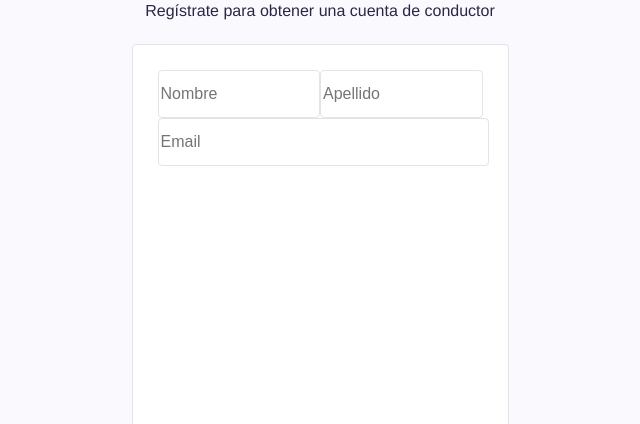
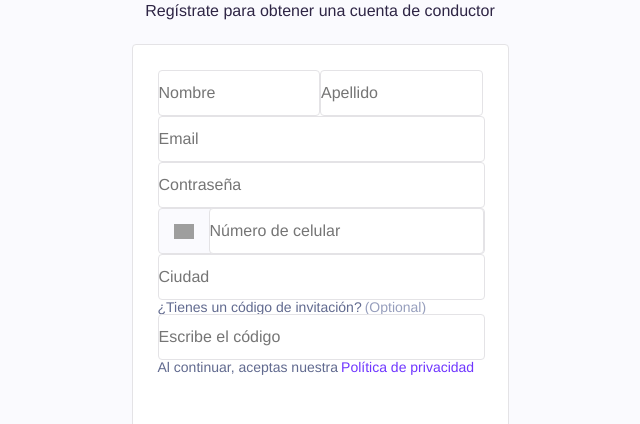
Before and after one commit to Isynopoulos1/react_challenge3, a React (Create React App) app: page / in a window 1280 px wide. Shown: the part 199-623 px from the top of the page, without its empty margins (320-960 px from the left). Built offline with nearby package versions, Linux system fonts and the light colour scheme; grey boxes are pictures that could not be loaded.

Commit message:
setting the register section part 1

```diff
--- /dev/null
+++ b/src/components/elements/Button/Button.js
@@ -0,0 +1,4 @@
+import React from "react";
+import PropTypes from "prop-types";
+
+//IMPORT STYLE
--- /dev/null
+++ b/src/components/elements/Button/Button.styles.js
@@ -0,0 +1,3 @@
+import styled from "styled-components";
+
+export const ButtonStyle = styled.button``;
--- a/src/components/elements/Input/Input.js
+++ b/src/components/elements/Input/Input.js
@@ -17,5 +17,9 @@ Input.defaultProps = {
   placeholder: "Im a placeholder",
   type: "text"
 };
+Input.defaultProps = {
+  placeholder: "Im a placeholder",
+  type: "email"
+};
 
 export default Input;
--- a/src/components/elements/Input/Input.styles.js
+++ b/src/components/elements/Input/Input.styles.js
@@ -6,4 +6,7 @@ export const InputStyle = styled.input`
   border: 1px solid #e4e3e6;
   border-radius: 4px;
   font-size: 16px;
+  padding: 0;
+  font-family: helvetica;
+  font-weight: lighter;
 `;
--- a/src/components/layout/Register/Register.js
+++ b/src/components/layout/Register/Register.js
@@ -6,7 +6,12 @@ import {
   RegisterWrapper,
   RegisterCta,
   RegisterForm,
-  InputWrapper
+  InputWrapper,
+  CountrySelector,
+  PhoneField,
+  InviteCta,
+  Option,
+  LoginLink
 } from "./Register.styles";
 //IMPORT COMPONENTS
 import Logo from "../../elements/Logo/Logo";
@@ -26,6 +31,26 @@ const Register = () => {
             <Input placeholder="Apellido" />
           </InputWrapper>
           <Input placeholder="Email" type="email" />
+          <Input placeholder="Contraseña" type="password" />
+          <PhoneField>
+            <CountrySelector
+              src="https://ik.imagekit.io/ppayaz/ppayaz-website/flag_fQzludPB8.png?updatedAt=1634221524609"
+              alt="flag"
+            />
+            <Input placeholder="Número de celular" type="tel" />
+          </PhoneField>
+          <Input placeholder="Ciudad" type="country" />
+          <InviteCta>
+            ¿Tienes un código de invitación?
+            <Option>(Optional)</Option>
+          </InviteCta>
+          <Input placeholder="Escribe el código" type="text" />
+          <InviteCta>
+            Al continuar, aceptas nuestra
+            <LoginLink href="https://www.paypal.com/authflow/password-recovery/?country.x=ES&locale.x=es_ES&redirectUri=%252Fsignin%252F">
+              Política de privacidad
+            </LoginLink>
+          </InviteCta>
         </RegisterForm>
       </RegisterWrapper>
     </RegisterMain>
--- a/src/components/layout/Register/Register.styles.js
+++ b/src/components/layout/Register/Register.styles.js
@@ -43,3 +43,35 @@ export const RegisterForm = styled.form`
 export const InputWrapper = styled.div`
   display: flex;
 `;
+export const PhoneField = styled.div`
+  display: flex;
+  align-items: center;
+  justify-content: center;
+  width: 100%;
+  background-color: #fafafe;
+  border: 1px solid #e4e3e6;
+  border-radius: 4px;
+  height: 44px;
+`;
+export const CountrySelector = styled.img`
+  display: flex;
+  width: 20px;
+  padding: 15px;
+`;
+
+export const InviteCta = styled.p`
+  display: flex;
+  text-align: left;
+  font-family: helvetica;
+  font-size: 14px;
+  color: #616a8f;
+`;
+export const Option = styled.div`
+  margin-left: 3px;
+  color: #979fbd;
+`;
+export const LoginLink = styled.a`
+  margin-left: 3px;
+  color: #6f36ff;
+  text-decoration: none;
+`;
```
